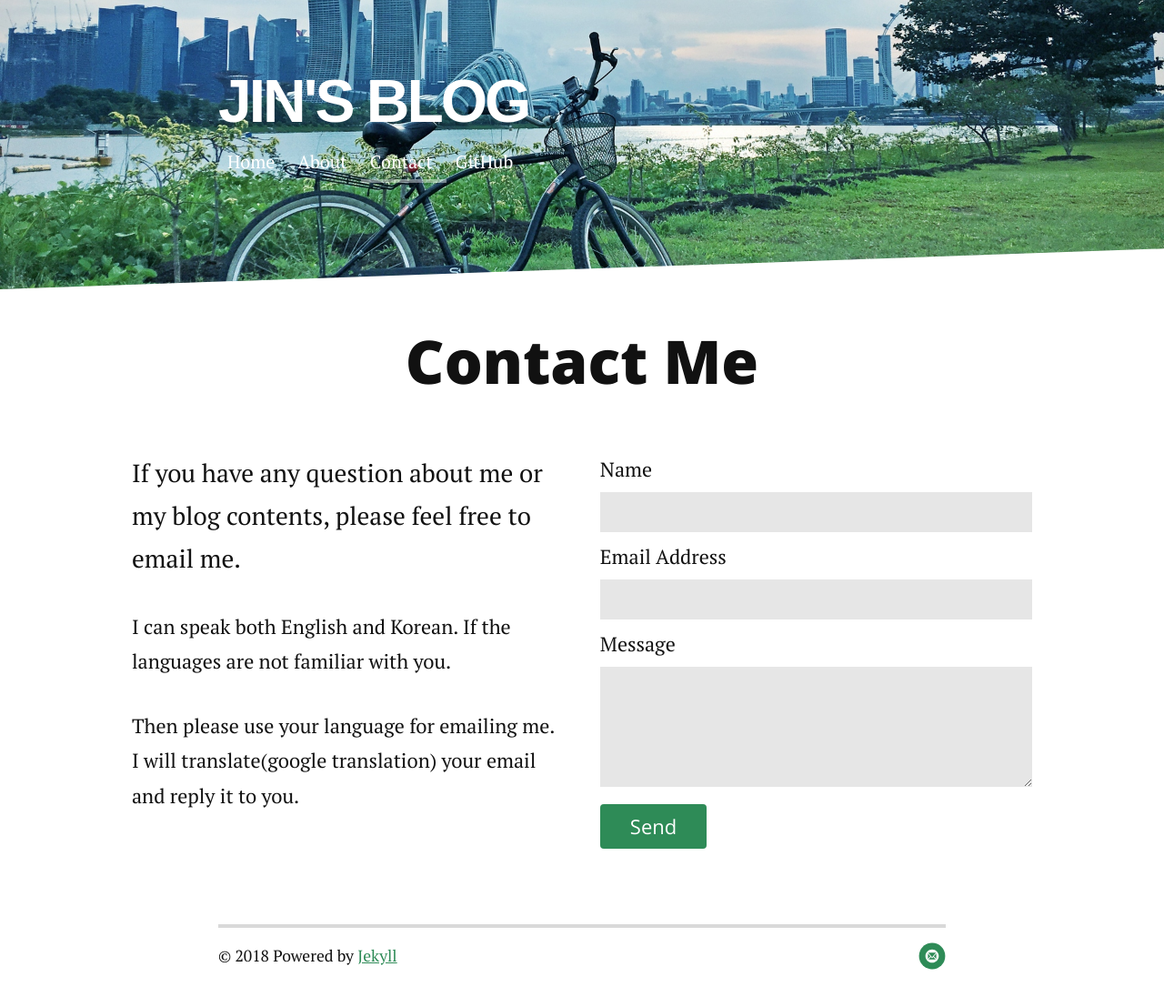
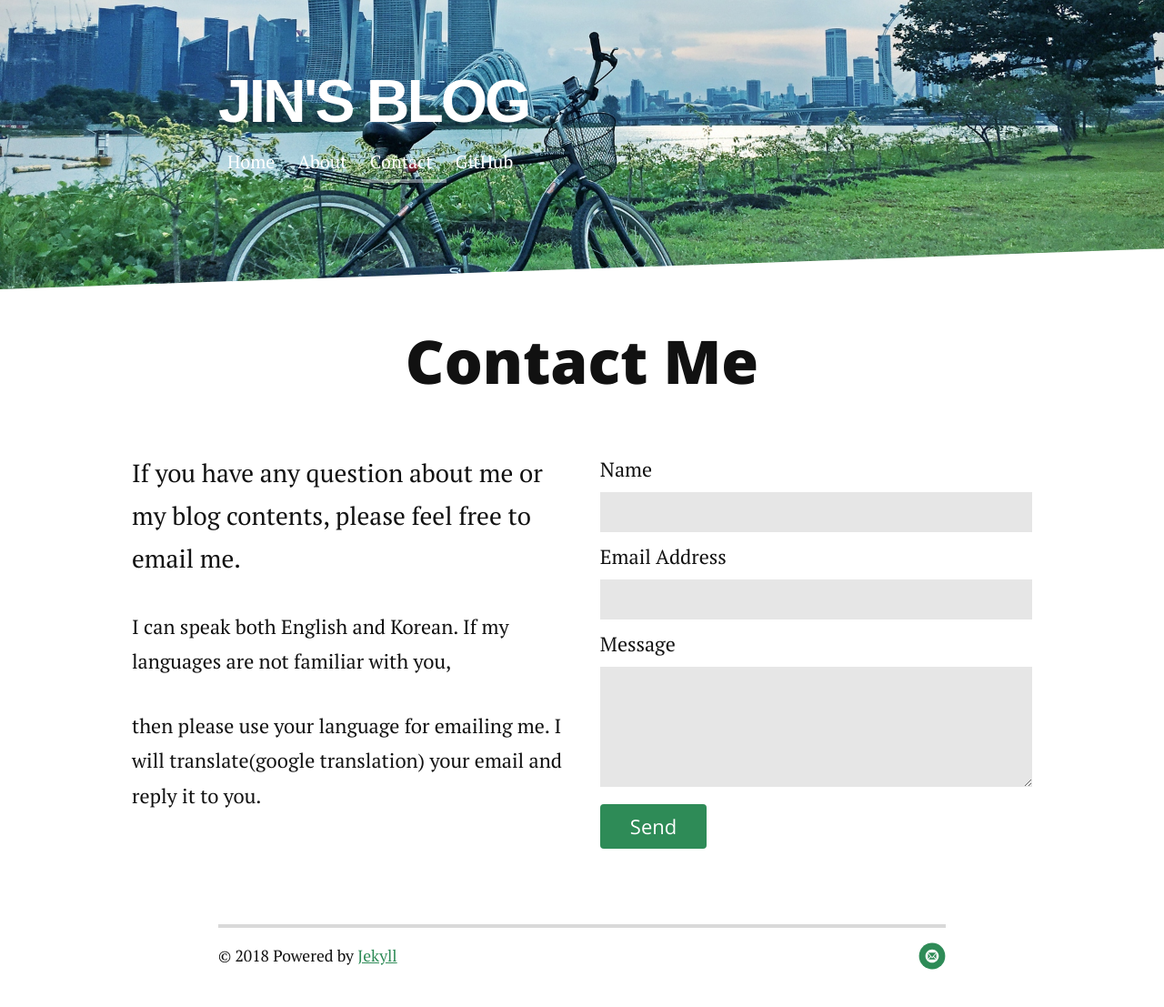
Before and after one commit to jin-dev/jin-dev.github.com, a Jekyll site: the page built from contact.md, in a window 1280 px wide. Shown: the whole page at 91% size. Built offline with Jekyll 4.4.1, drawn with Linux system fonts in a browser that asks for light colours; nearby versions of some CDN libraries.

Commit message:
checked spelling

```diff
--- a/contact.md
+++ b/contact.md
@@ -7,8 +7,8 @@ title: Contact Jin
   <h1 class="pageTitle">Contact Me</h1>
   <div class="contactContent">
     <p class="intro"> If you have any question about me or my blog contents, please feel free to email me.</p>
-    <p> I can speak both English and Korean. If the languages are not familiar with you.  </p>
-    <p> Then please use your language for emailing me. I will translate(google translation) your email and reply it to you.</p>
+    <p> I can speak both English and Korean. If my languages are not familiar with you,  </p>
+    <p> then please use your language for emailing me. I will translate(google translation) your email and reply it to you.</p>
   </div>
   <form action="https://formspree.io/jpar303@gmail.com" method="POST">
     <label for="name">Name</label>
```
